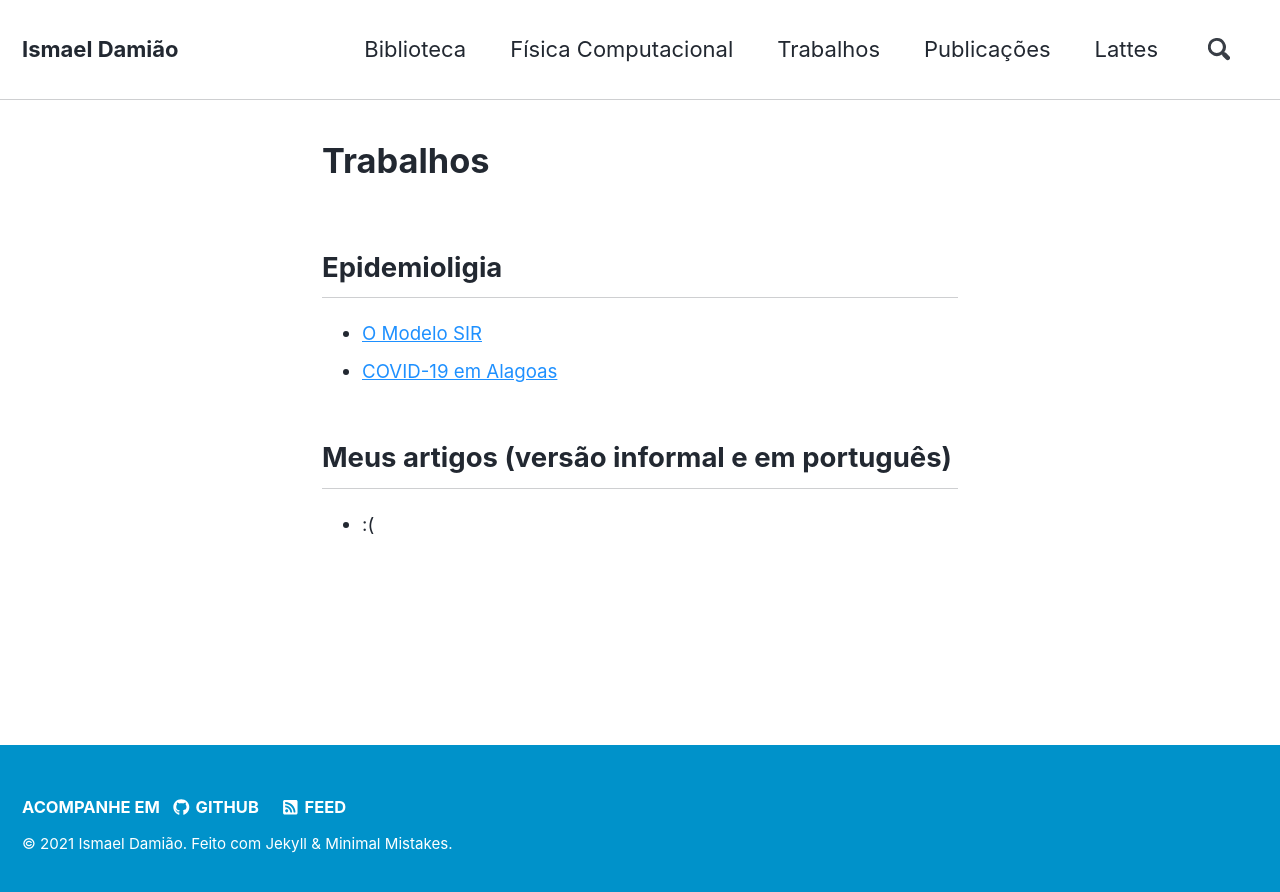
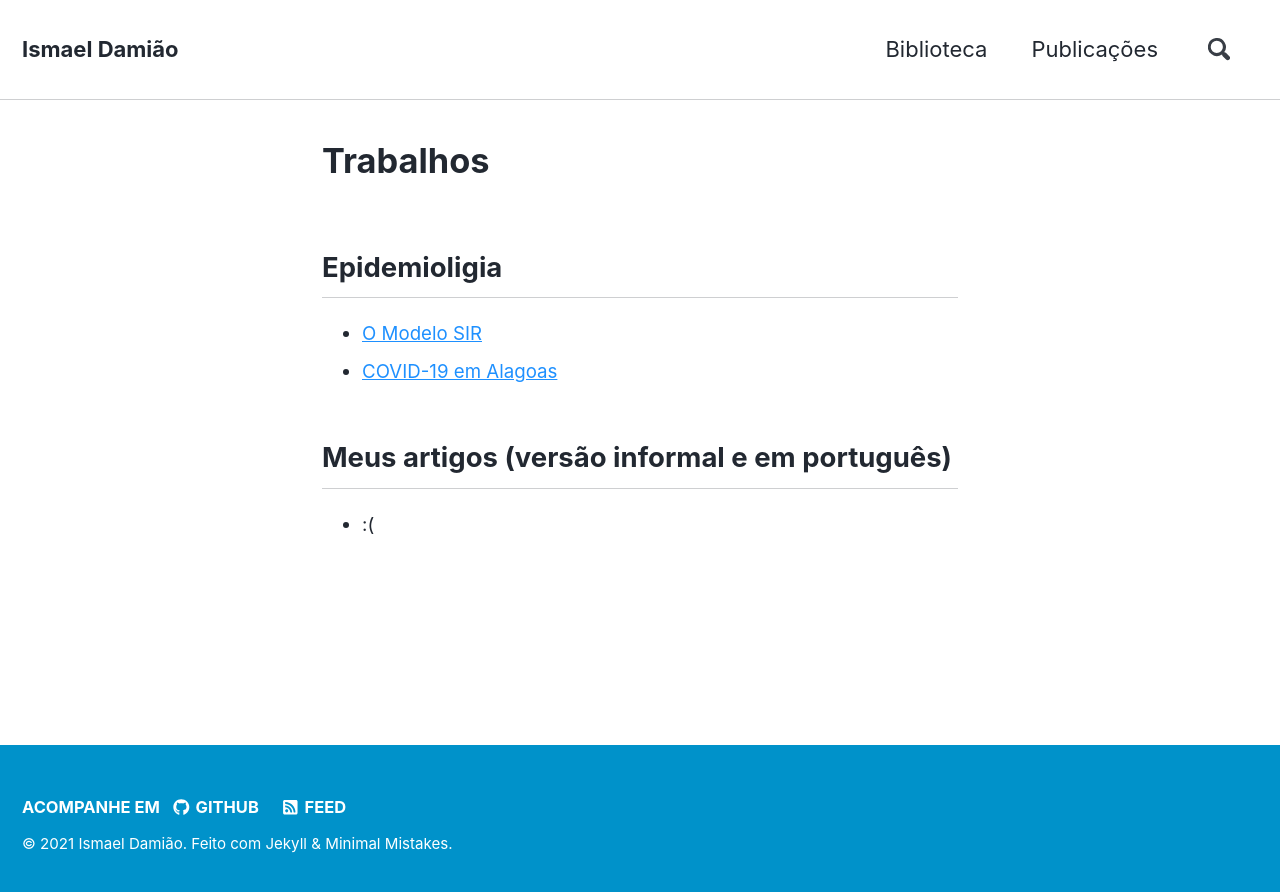
Before and after one commit to ismaeldamiao/ismaeldamiao.github.io, a Jekyll site: the page built from _pages/pt/Works.md, in a window 1280 px wide. Shown: the top 892 px of the page. Built offline with Jekyll 4.4.1, drawn with Linux system fonts in a browser that asks for light colours; nearby versions of some CDN libraries; comment, search, counter and statistics services are not loaded.

Commit message:
Update navigation.yml

```diff
--- a/_data/navigation.yml
+++ b/_data/navigation.yml
@@ -1,14 +1,8 @@
 pt:
   - title: "Biblioteca"
     url: /pt/library/
-  - title: "Física Computacional"
-    url: /pt/ComputationalPhysics/
-  - title: "Trabalhos"
-    url: /pt/works/
   - title: "Publicações"
     url: /pt/publications/
-  - title: "Lattes"
-    url: http://lattes.cnpq.br/1281887099263383
 
 en:
   - title: "Publications"
```
